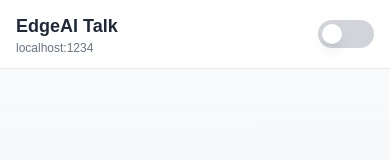
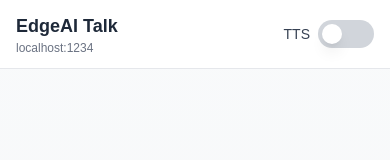
Before and after one commit to Takashi-Matsumura/edgeai-talk, a Next.js app: page / in a window 390 px wide. Shown: the top 160 px of the page. Built offline with nearby package versions, Linux system fonts and the light colour scheme.

Commit message:
Add TTS label next to toggle button
- Display 'TTS' text label before toggle switch
- Improves clarity of what the toggle controls
- Responsive to dark mode

```diff
--- a/app/page.tsx
+++ b/app/page.tsx
@@ -181,6 +181,8 @@ export default function Home() {
               </button>
             )}
             {isTtsSupported && (
+              <div className="flex items-center gap-2">
+                <span className="text-sm font-medium text-gray-700 dark:text-gray-300">TTS</span>
                 <button
                   onClick={() => setIsTtsEnabled(!isTtsEnabled)}
                   className="relative inline-flex h-7 w-14 items-center rounded-full transition-colors focus:outline-none focus:ring-2 focus:ring-green-500 focus:ring-offset-2"
@@ -193,6 +195,7 @@ export default function Home() {
                     }`}
                   />
                 </button>
+              </div>
             )}
           </div>
         </div>
```
Lines whose indentation alone changed are shown as unchanged.
